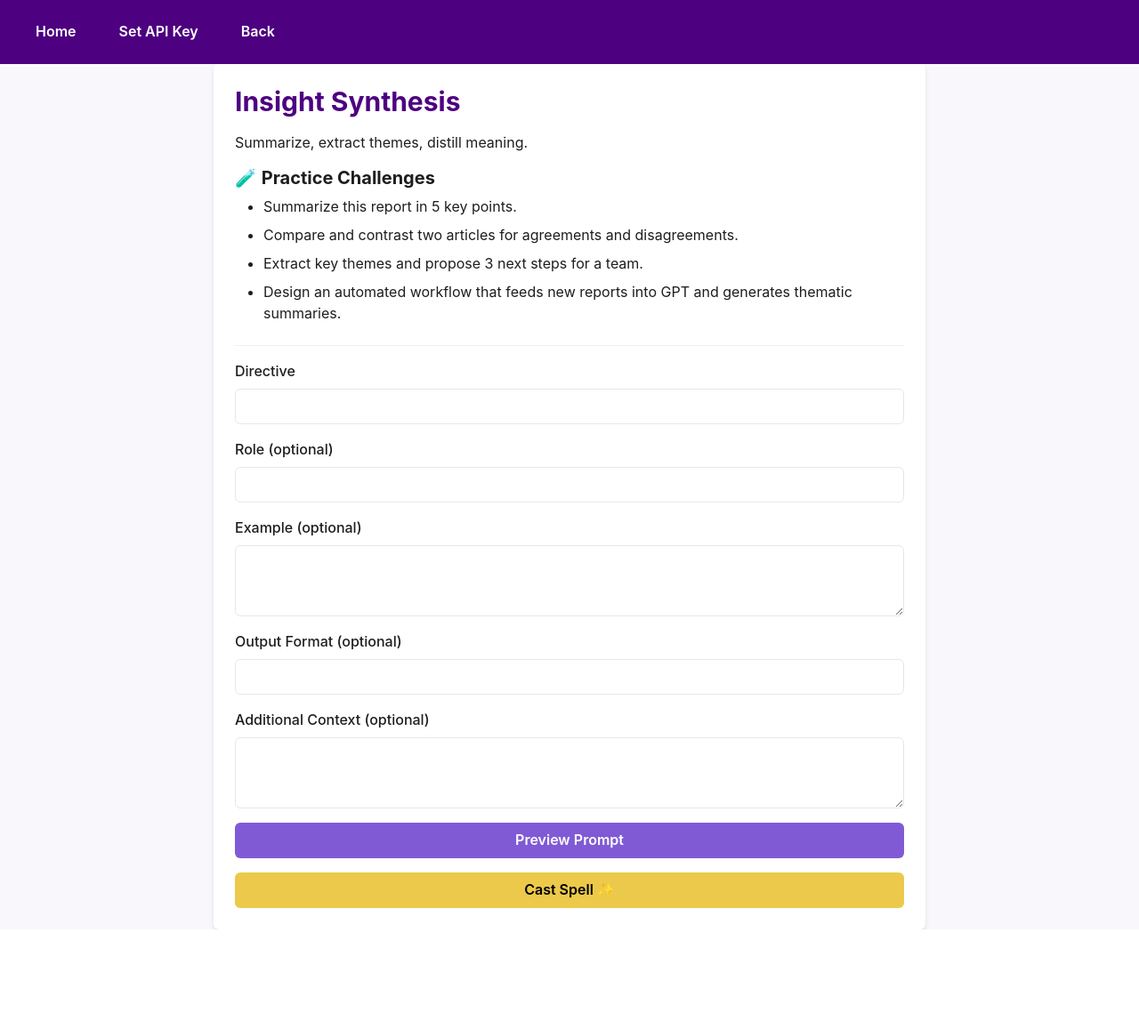
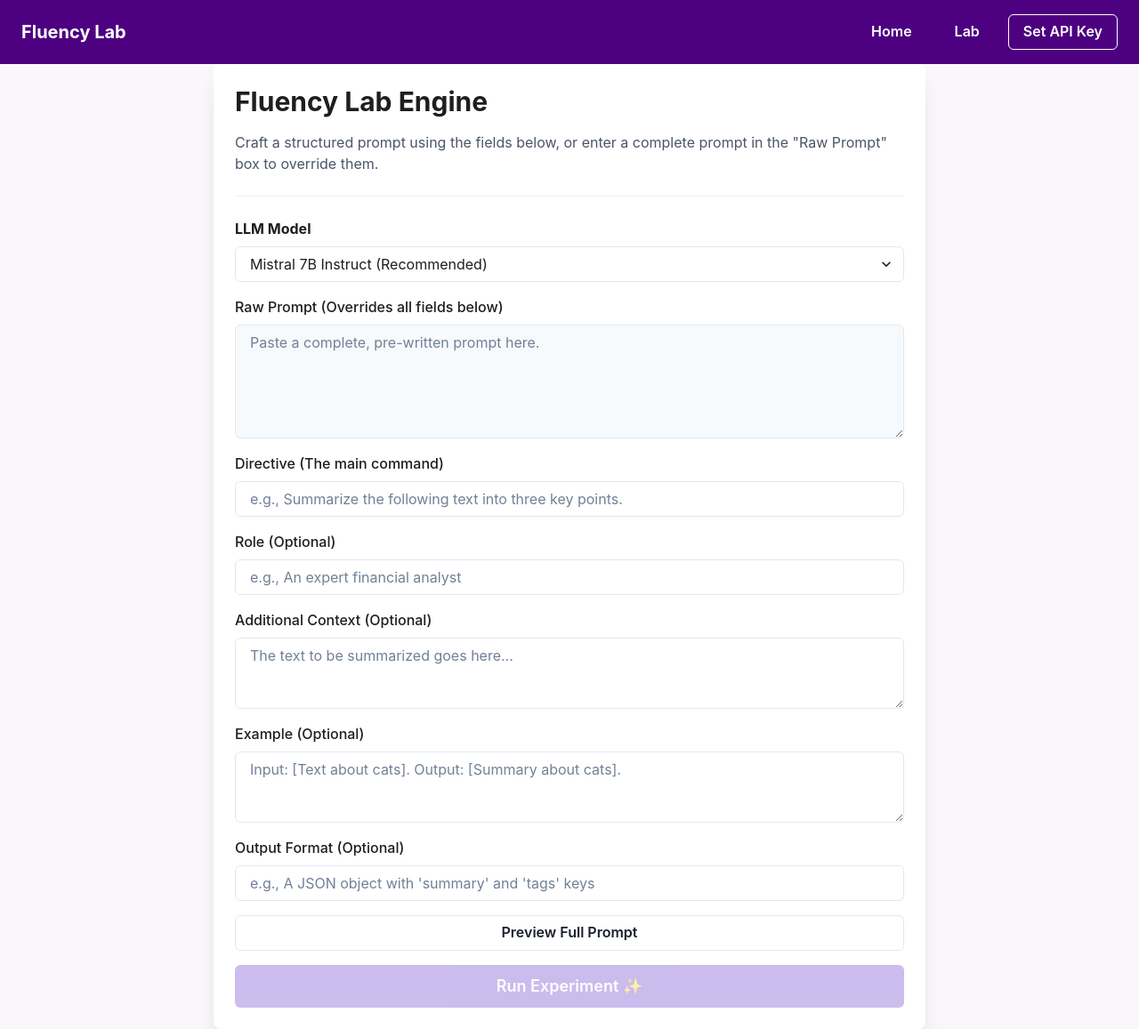
Before and after one commit to vlakmaker/fluency-lab, a React (Vite) app: page /lab/insight-synthesis in a window 1280 px wide. Shown: the whole page at 89% size. Before the commit the page ends 1045 px from the top, so only its background shows below. Built offline with nearby package versions, Linux system fonts and the light colour scheme.

Commit message:
Fixed API server, secured backend and added API call

```diff
--- a/src/components/EngineContainer.tsx
+++ b/src/components/EngineContainer.tsx
@@ -1,5 +1,6 @@
-// src/components/EngineContainer.tsx
 import {
+    Alert,
+    AlertIcon,
     Box,
     Button,
     Divider,
@@ -7,122 +8,182 @@ import {
     FormLabel,
     Heading,
     Input,
-    ListItem,
+    Select,
+    Spinner,
     Stack,
     Text,
-    Textarea,
-    UnorderedList
-} from '@chakra-ui/react'
-import { useState } from 'react'
+    Textarea
+} from '@chakra-ui/react';
+import { useState } from 'react';
+import { useApiKey } from '../context/ApiKeyContext';
 
-export default function EngineContainer({ config }: { config: any }) {
-    const [directive, setDirective] = useState('')
-    const [role, setRole] = useState('')
-    const [example, setExample] = useState('')
-    const [outputFormat, setOutputFormat] = useState('')
-    const [context, setContext] = useState('')
-    const [preview, setPreview] = useState('')
-    const [response, setResponse] = useState('')
-    const [promptFeedback, setPromptFeedback] = useState('')
+const MODEL_OPTIONS = [
+    { value: 'mistralai/mistral-7b-instruct', label: 'Mistral 7B Instruct (Recommended)' },
+    { value: 'openai/gpt-3.5-turbo', label: 'OpenAI GPT-3.5 Turbo' },
+    { value: 'google/gemini-pro', label: 'Google Gemini Pro' },
+    { value: 'anthropic/claude-2.1', label: 'Anthropic Claude 2.1' },
+];
 
-    const handlePreview = () => {
+export default function EngineContainer() {
+    const { apiKey } = useApiKey();
+    const [selectedModel, setSelectedModel] = useState(MODEL_OPTIONS[0].value);
+    const [rawPrompt, setRawPrompt] = useState('');
+    const [directive, setDirective] = useState('');
+    const [role, setRole] = useState('');
+    const [example, setExample] = useState('');
+    const [outputFormat, setOutputFormat] = useState('');
+    const [context, setContext] = useState('');
+    const [preview, setPreview] = useState('');
+    const [response, setResponse] = useState('');
+    const [loading, setLoading] = useState(false);
+    const [error, setError] = useState('');
+
+    const buildPrompt = () => {
+        if (rawPrompt.trim()) return rawPrompt.trim();
         const parts = [
-            role && `Act as ${role}`,
+            role && `Act as ${role}.`,
             directive,
-            context && `Context: ${context}`,
-            example && `Example: ${example}`,
-            outputFormat && `Format: ${outputFormat}`,
-        ].filter(Boolean)
-        setPreview(parts.join('\n\n'))
-    }
+            context && `Use the following context:\n${context}`,
+            example && `Follow this example:\n${example}`,
+            outputFormat && `Provide the output in this format:\n${outputFormat}`
+        ].filter(Boolean);
+        return parts.join('\n\n');
+    };
 
-    const handleCastSpell = () => {
-        if (!preview) return
+    const handlePreview = () => setPreview(buildPrompt());
 
-        const simulatedResponse = `🧙‍♂️ AI Response:\n"${preview}"\n\n(This is where your LLM output will appear.)`
-        const simulatedFeedback = `📝 Coach's Feedback:\n- Your directive could be more specific.\n- Try including tone or audience guidance.\n- Add examples when possible for clarity.`
+    const handleCastSpell = async () => {
+        const prompt = buildPrompt();
+        if (!apiKey) {
+            setError('API key is not set. Please provide it in the settings sidebar.');
+            return;
+        }
+        if (!prompt) {
+            setError('Prompt is empty. Please fill out the directive or raw prompt field.');
+            return;
+        }
 
-        setResponse(simulatedResponse)
-        setPromptFeedback(simulatedFeedback)
-    }
+        setLoading(true);
+        setError('');
+        setResponse('');
+
+        try {
+            const res = await fetch('/api/generate', {
+                method: 'POST',
+                headers: {
+                    'Content-Type': 'application/json',
+                    Authorization: `Bearer ${apiKey}`
+                },
+                body: JSON.stringify({ prompt, model: selectedModel })
+            });
+
+            const responseText = await res.text();
+
+            if (!res.ok) {
+                try {
+                    const errorJson = JSON.parse(responseText);
+                    throw new Error(errorJson.error || 'An unknown API error occurred.');
+                } catch {
+                    throw new Error(responseText);
+                }
+            }
+
+            const json = JSON.parse(responseText);
+            const aiContent = json.choices?.[0]?.message?.content;
+            setResponse(aiContent || '(The AI returned an empty response)');
+
+        } catch (err: any) {
+            console.error("Error in handleCastSpell:", err);
+            setError(err.message || 'An unexpected error occurred. Check the console for details.');
+        } finally {
+            setLoading(false);
+        }
+    };
+
+    const isPromptReady = !!(rawPrompt.trim() || directive.trim());
 
     return (
-        <Box maxW="800px" mx="auto" p={6} bg="white" borderRadius="md" boxShadow="md">
-            <Heading as="h2" size="lg" color="primary" mb={4}>
-                {config?.title || 'Experiment'}
-            </Heading>
-            <Text mb={4}>{config?.description}</Text>
+        <Box maxW="800px" mx="auto" p={6} bg="white" borderRadius="lg" boxShadow="xl">
+            <Heading as="h2" size="lg" mb={4}>Fluency Lab Engine</Heading>
+            <Text mb={4} color="gray.600">
+                Craft a structured prompt using the fields below, or enter a complete prompt in the "Raw Prompt" box to override them.
+            </Text>
 
-            {/* Challenges Section */}
-            {config?.challenges && (
-                <Box mb={6}>
-                    <Heading as="h3" size="md" mb={2}>🧪 Practice Challenges</Heading>
-                    <UnorderedList spacing={2} pl={4}>
-                        {config.challenges.map((challenge: string, idx: number) => (
-                            <ListItem key={idx}>{challenge}</ListItem>
-                        ))}
-                    </UnorderedList>
-                </Box>
-            )}
+            <Divider my={6} />
 
-            <Divider my={4} />
-
-            {/* Prompt Builder */}
             <Stack spacing={4}>
                 <FormControl>
-                    <FormLabel>Directive</FormLabel>
-                    <Input value={directive} onChange={(e) => setDirective(e.target.value)} />
+                    <FormLabel fontWeight="bold">LLM Model</FormLabel>
+                    <Select value={selectedModel} onChange={(e) => setSelectedModel(e.target.value)} bg="white">
+                        {MODEL_OPTIONS.map(m => <option key={m.value} value={m.value}>{m.label}</option>)}
+                    </Select>
                 </FormControl>
 
                 <FormControl>
-                    <FormLabel>Role (optional)</FormLabel>
-                    <Input value={role} onChange={(e) => setRole(e.target.value)} />
+                    <FormLabel>Raw Prompt (Overrides all fields below)</FormLabel>
+                    <Textarea
+                        placeholder="Paste a complete, pre-written prompt here."
+                        value={rawPrompt}
+                        onChange={(e) => setRawPrompt(e.target.value)}
+                        bg="gray.50"
+                        rows={5}
+                    />
                 </FormControl>
 
-                <FormControl>
-                    <FormLabel>Example (optional)</FormLabel>
-                    <Textarea value={example} onChange={(e) => setExample(e.target.value)} />
+                <FormControl isDisabled={!!rawPrompt.trim()}>
+                    <FormLabel>Directive (The main command)</FormLabel>
+                    <Input placeholder="e.g., Summarize the following text into three key points." value={directive} onChange={(e) => setDirective(e.target.value)} />
                 </FormControl>
 
-                <FormControl>
-                    <FormLabel>Output Format (optional)</FormLabel>
-                    <Input value={outputFormat} onChange={(e) => setOutputFormat(e.target.value)} />
+                <FormControl isDisabled={!!rawPrompt.trim()}>
+                    <FormLabel>Role (Optional)</FormLabel>
+                    <Input placeholder="e.g., An expert financial analyst" value={role} onChange={(e) => setRole(e.target.value)} />
                 </FormControl>
 
-                <FormControl>
-                    <FormLabel>Additional Context (optional)</FormLabel>
-                    <Textarea value={context} onChange={(e) => setContext(e.target.value)} />
+                <FormControl isDisabled={!!rawPrompt.trim()}>
+                    <FormLabel>Additional Context (Optional)</FormLabel>
+                    <Textarea placeholder="The text to be summarized goes here..." value={context} onChange={(e) => setContext(e.target.value)} />
                 </FormControl>
 
-                <Button colorScheme="purple" onClick={handlePreview}>
-                    Preview Prompt
+                <FormControl isDisabled={!!rawPrompt.trim()}>
+                    <FormLabel>Example (Optional)</FormLabel>
+                    <Textarea placeholder="Input: [Text about cats]. Output: [Summary about cats]." value={example} onChange={(e) => setExample(e.target.value)} />
+                </FormControl>
+
+                <FormControl isDisabled={!!rawPrompt.trim()}>
+                    <FormLabel>Output Format (Optional)</FormLabel>
+                    <Input placeholder="e.g., A JSON object with 'summary' and 'tags' keys" value={outputFormat} onChange={(e) => setOutputFormat(e.target.value)} />
+                </FormControl>
+
+                <Button onClick={handlePreview} variant="outline" colorScheme="gray">
+                    Preview Full Prompt
                 </Button>
 
                 {preview && (
-                    <Box p={4} bg="gray.50" borderRadius="md" whiteSpace="pre-wrap">
+                    <Box p={4} bg="gray.50" borderRadius="md" whiteSpace="pre-wrap" border="1px solid" borderColor="gray.200">
                         <Text fontWeight="bold" mb={2}>Prompt Preview:</Text>
-                        <Text>{preview}</Text>
+                        <Text as="pre" fontFamily="monospace" fontSize="sm">{preview}</Text>
                     </Box>
                 )}
 
-                <Button colorScheme="yellow" onClick={handleCastSpell}>
-                    Cast Spell ✨
+                <Button colorScheme="purple" onClick={handleCastSpell} isDisabled={!isPromptReady || !apiKey || loading} size="lg">
+                    {loading ? <Spinner size="sm" /> : 'Run Experiment ✨'}
                 </Button>
 
+                {error && (
+                    <Alert status="error" borderRadius="md">
+                        <AlertIcon />
+                        {error}
+                    </Alert>
+                )}
+
                 {response && (
-                    <Box mt={4} p={4} bg="gray.100" borderRadius="md" whiteSpace="pre-wrap">
+                    <Box mt={4} p={4} bg="purple.50" borderRadius="md" whiteSpace="pre-wrap" border="1px solid" borderColor="purple.200">
                         <Text fontWeight="bold" mb={2}>AI Response:</Text>
                         <Text>{response}</Text>
                     </Box>
                 )}
-
-                {promptFeedback && (
-                    <Box mt={4} p={4} bg="yellow.50" borderRadius="md" whiteSpace="pre-wrap">
-                        <Text fontWeight="bold" mb={2}>Coach's Feedback:</Text>
-                        <Text>{promptFeedback}</Text>
-                    </Box>
-                )}
             </Stack>
         </Box>
-    )
+    );
 }
--- a/src/components/NavBar.tsx
+++ b/src/components/NavBar.tsx
@@ -1,44 +1,51 @@
-// src/components/Navbar.tsx
-import { Box, Button, Flex, HStack, Spacer } from '@chakra-ui/react'
-import { Link as RouterLink, useNavigate } from 'react-router-dom'
+// src/components/NavBar.tsx
+import { Button, Flex, Heading, Spacer } from '@chakra-ui/react';
+import { useNavigate } from 'react-router-dom';
+import { useApiKey } from '../context/ApiKeyContext'; // ✅ Import your context hook
 
 export default function Navbar() {
-    const navigate = useNavigate()
+    const navigate = useNavigate();
+    const { setApiKey } = useApiKey();  // ✅ Get setter from context
+
+    const handleSetApiKey = () => {
+        const key = prompt('Enter your API Key:');
+        if (key) {
+            setApiKey(key.trim());
+            alert('API Key saved successfully!');
+        }
+    };
 
     return (
-        <Box bg="primary" color="white" px={6} py={4} boxShadow="sm">
-            <Flex alignItems="center">
-                <HStack spacing={4}>
-                    <Button
-                        as={RouterLink}
-                        to="/"
-                        variant="ghost"
+        <Flex
+            as="nav"
+            bg="primary"
             color="white"
-                        _hover={{ bg: 'accent', color: 'black' }}
+            px={6}
+            py={4}
+            align="center"
+            justify="space-between"
         >
+            <Heading size="md" cursor="pointer" onClick={() => navigate('/')}>
+                Fluency Lab
+            </Heading>
+            <Spacer />
+            <Flex gap={4}>
+                <Button variant="ghost" color="white" onClick={() => navigate('/')}>
                     Home
                 </Button>
+                <Button variant="ghost" color="white" onClick={() => navigate('/lab')}>
+                    Lab
+                </Button>
                 <Button
-                        variant="ghost"
+                    variant="outline"
                     color="white"
+                    borderColor="white"
                     _hover={{ bg: 'accent', color: 'black' }}
-                        onClick={() => {
-                            alert('Set API Key clicked!')
-                        }}
+                    onClick={handleSetApiKey}
                 >
                     Set API Key
                 </Button>
-                    <Button
-                        variant="ghost"
-                        color="white"
-                        _hover={{ bg: 'accent', color: 'black' }}
-                        onClick={() => navigate(-1)}
-                    >
-                        Back
-                    </Button>
-                </HStack>
-                <Spacer />
             </Flex>
-        </Box>
-    )
+        </Flex>
+    );
 }
--- /dev/null
+++ b/src/context/ApiKeyContext.tsx
@@ -0,0 +1,26 @@
+import { createContext, ReactNode, useContext, useState } from 'react';
+
+type ApiKeyContextType = {
+    apiKey: string | null;
+    setApiKey: (key: string) => void;
+};
+
+const ApiKeyContext = createContext<ApiKeyContextType | undefined>(undefined);
+
+export const ApiKeyProvider = ({ children }: { children: ReactNode }) => {
+    const [apiKey, setApiKey] = useState<string | null>(null);
+
+    return (
+        <ApiKeyContext.Provider value={{ apiKey, setApiKey }}>
+            {children}
+        </ApiKeyContext.Provider>
+    );
+};
+
+export const useApiKey = (): ApiKeyContextType => {
+    const context = useContext(ApiKeyContext);
+    if (!context) {
+        throw new Error('useApiKey must be used within ApiKeyProvider');
+    }
+    return context;
+};
```
Also changed, not shown: api/generate.ts (added, +54 -0 lines), api/package.json (added, +10 -0 lines), api/tsconfig.json (added, +15 -0 lines), src/App.tsx (+10 -16 lines), src/main.tsx (+14 -9 lines), src/utils/callLLM.ts (added, +29 -0 lines), tsconfig.json (+3 -9 lines), tsconfig.server.json (added, +14 -0 lines), 2 other files (tests, documents, lock files or other folders). Lines whose indentation alone changed are shown as unchanged.
